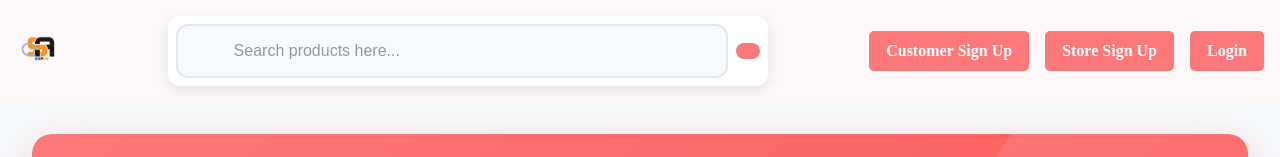
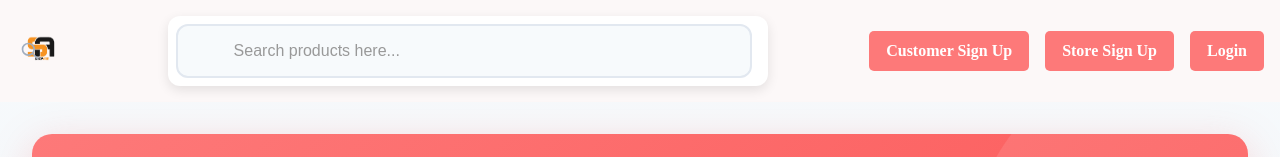
Before and after one commit to BerinyuyAnabi/ShopCompare, a React (Vite) app in the folder frontend/: page /wishlist in a window 1280 px wide. Shown: the top 157 px of the page. Built offline with nearby package versions, Linux system fonts and the light colour scheme; no server answers.

Commit message:
minor changes

```diff
--- a/frontend/src/styles/dashboard.css
+++ b/frontend/src/styles/dashboard.css
@@ -355,7 +355,7 @@
 }
 
 .product-shop {
-    margin-left: 15px;
+    margin-right: 15px;
     display: flex;
     align-items: center;
     gap: 0.5rem;
--- a/frontend/src/styles/header.css
+++ b/frontend/src/styles/header.css
@@ -104,7 +104,7 @@
   background: #FD7979;
   border: none;
   border-radius: 8px;
-  padding: 0.5rem 0.75rem;
+  /* padding: 0.5rem 0.75rem; */
   cursor: pointer;
   display: flex;
   align-items: center;
```
